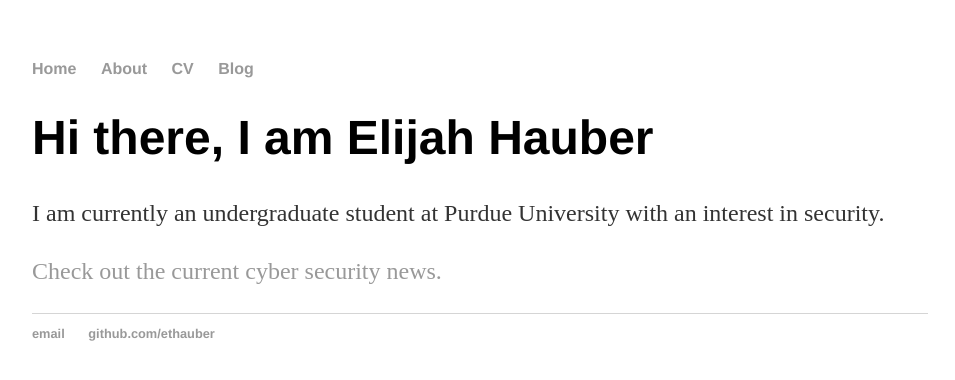
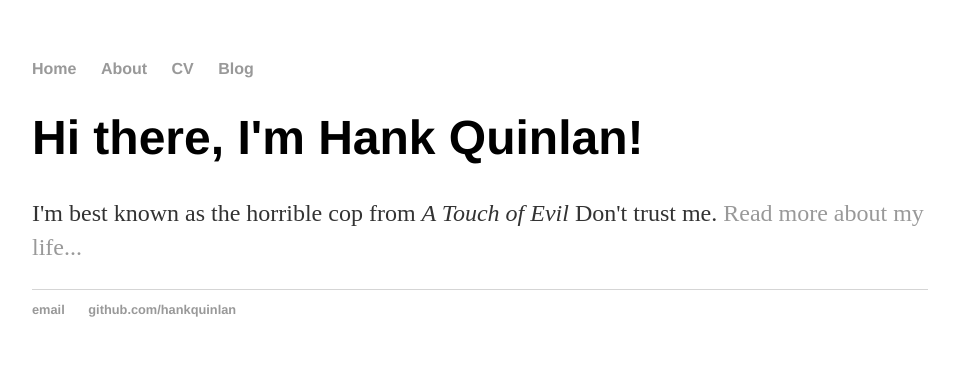
Before and after one commit to ethauber/ethauber.github.io, a Jekyll site: the page built from index.html, in a window 1280 px wide. Shown: the top 380 px of the page, without its empty margins (160-1115 px from the left). Built offline with Jekyll 4.4.1, drawn with Linux system fonts in a browser that asks for light colours.

Commit message:
Update index.html

```diff
--- a/index.html
+++ b/index.html
@@ -1,31 +1,8 @@
-<!DOCTYPE html>
-<html>
-	<head>
-		<title>Elijah Hauber, Guardian</title>
-		<!-- link to main stylesheet -->
-		<link rel="stylesheet" type="text/css" href="/css/main.css">
-	</head>
-	<body>
-		<nav>
-    		<ul>
-        		<li><a href="/">Home</a></li>
-	        	<li><a href="/about">About</a></li>
-        		<li><a href="/cv">CV</a></li>
-        		<li><a href="/blog">Blog</a></li>
-    		</ul>
-		</nav>
-		<div class="container">
-    		<div class="blurb">
-        		<h1>Hi there, I am Elijah Hauber</h1>
-				<p>I am currently an undergraduate student at Purdue University with an interest in security.</p>
-				<p><a href="http://www.technewsworld.com/perl/section/cyber-security/"> Check out the current cyber security news.</a></p>
-    		</div><!-- /.blurb -->
-		</div><!-- /.container -->
-		<footer>
-    		<ul>
-        		<li><a href="mailto:-!private!-@gmail.com">email</a></li>
-        		<li><a href="https://github.com/ethauber">github.com/ethauber</a></li>
-			</ul>
-		</footer>
-	</body>
-</html>
+---
+layout: default
+title: Hank Quinlan, Horrible Cop
+---
+<div class="blurb">
+	<h1>Hi there, I'm Hank Quinlan!</h1>
+	<p>I'm best known as the horrible cop from <em>A Touch of Evil</em> Don't trust me. <a href="/about">Read more about my life...</a></p>
+</div><!-- /.blurb -->
```
